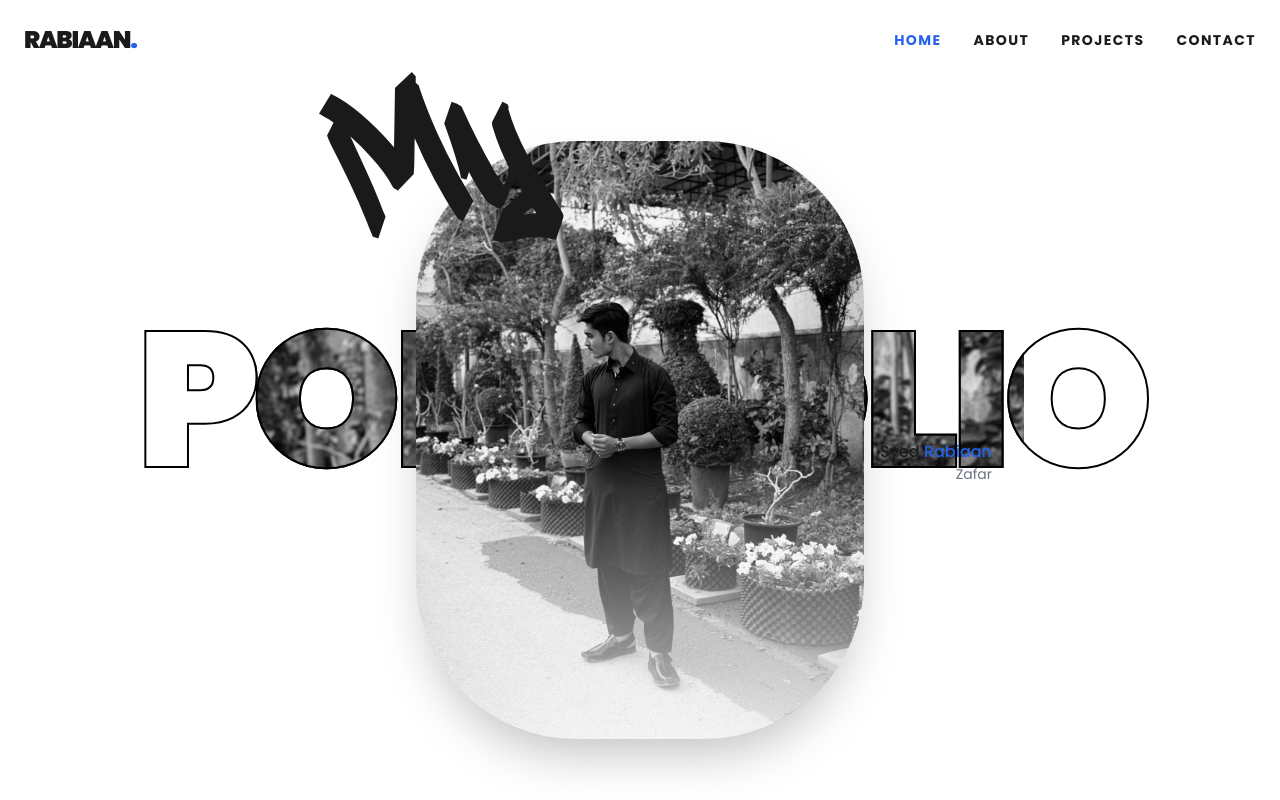
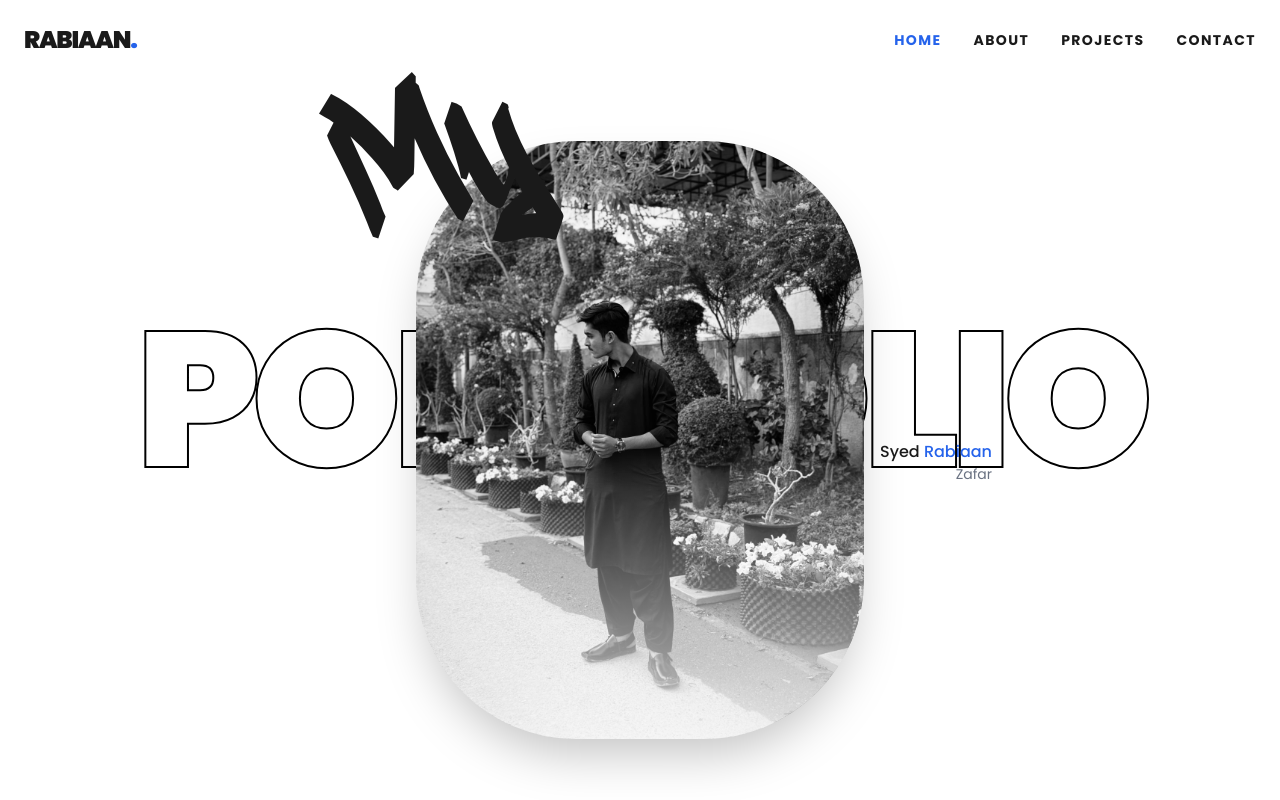
Before and after one commit to Rabiaan/Rabiaan-s-Portfolio, a React (Vite) app: page / in a window 1280 px wide. Shown: the top 800 px of the page. Built offline with nearby package versions, Linux system fonts and the light colour scheme.

Commit message:
Simple transparent PORTFOLIO text with black border

```diff
--- a/src/pages/Home.jsx
+++ b/src/pages/Home.jsx
@@ -6,29 +6,11 @@ export default function Home() {
     <div className="min-h-screen bg-white">
       {/* Hero Section */}
       <section className="relative h-screen flex flex-col items-center justify-center pt-20 overflow-hidden">
-        {/* Background Text Layer - Overlapping Image */}
+        {/* Background Text Layer - Simple transparent text with black border */}
         <div className="absolute inset-0 flex flex-col items-center justify-center pointer-events-none select-none">
-          {/* White fill with black border - overlapping image */}
           <h1
             className="text-[15vw] font-display font-black leading-none uppercase tracking-tighter"
             style={{
-              WebkitTextStroke: '2px black',
-              color: 'white'
-            }}
-          >
-            PORTFOLIO
-          </h1>
-          {/* Image clipped text overlay */}
-          <h1
-            className="text-[15vw] font-display font-black leading-none uppercase tracking-tighter absolute top-0 left-0 w-full h-full flex items-center justify-center text-transparent"
-            style={{
-              WebkitTextFillColor: 'transparent',
-              backgroundImage: 'url(/images/rabiaan.jpeg)',
-              backgroundPosition: 'center 35%',
-              backgroundSize: 'cover',
-              clipPath: 'polygon(20% 0%, 80% 0%, 80% 100%, 20% 100%)',
-              WebkitBackgroundClip: 'text',
-              backgroundClip: 'text',
               WebkitTextStroke: '2px black',
               color: 'transparent'
             }}
```
